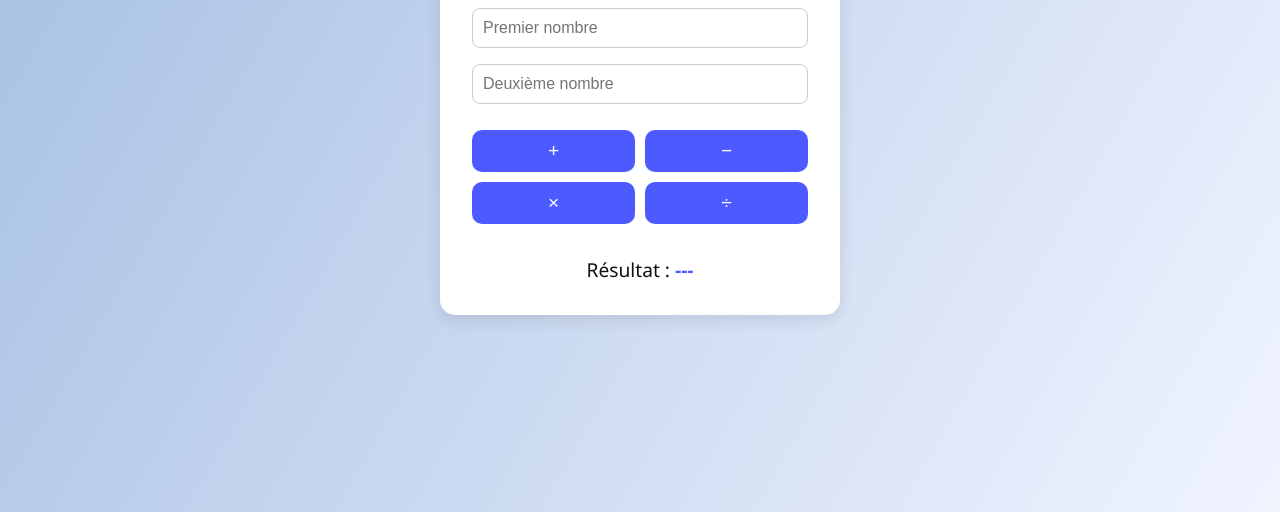
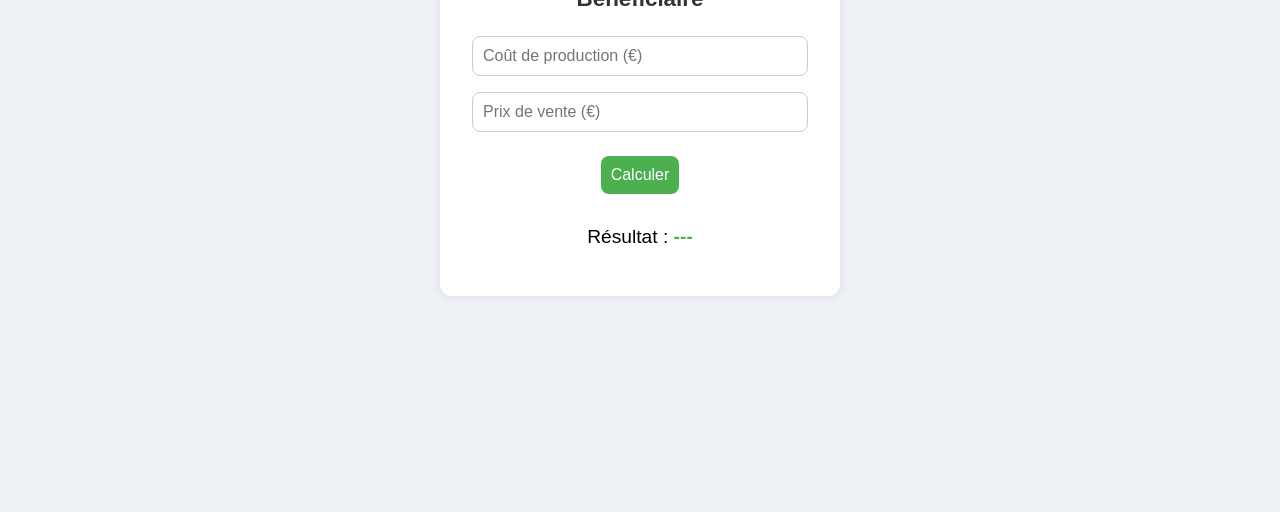
Before and after one commit to IsmailMahamat315/Mini_Calculatrice, a plain HTML site: page index.html in a window 1280 px wide. Shown: the part 288-800 px from the top of the page. Drawn offline with Linux system fonts and the light colour scheme.

Commit message:
ajout du redme

```diff
--- a/index.html
+++ b/index.html
@@ -2,28 +2,35 @@
 <html lang="fr">
 <head>
   <meta charset="UTF-8" />
-    <meta name="viewport" content="width=device-width, initial-scale=1.0"/>
-    <title>Mini Calculatrice</title>
-    <link rel="stylesheet" href="styles.css">
+  <meta name="viewport" content="width=device-width, initial-scale=1.0" />
+  <title>Calculatrice de Marge</title>
+  <link rel="stylesheet" href="styles.css" />
 </head>
 <body>
   <main class="calculatrice">
-        <h1>Mini Calculatrice</h1>
+    <h1>Calculatrice de Marge Bénéficiaire</h1>
+
     <form id="formulaire" onsubmit="return false;">
       <div class="inputs">
-                <input type="number" id="element1" placeholder="Premier nombre" aria-label="Premier nombre">
-                <input type="number" id="element2" placeholder="Deuxième nombre" aria-label="Deuxième nombre">
+        <input
+          type="number"
+          id="cout"
+          placeholder="Coût de production (€)"
+          required
+        />
+        <input
+          type="number"
+          id="vente"
+          placeholder="Prix de vente (€)"
+          required
+        />
       </div>
 
-            <div class="boutons">
-                <button type="button" onclick="calcul('+')">+</button>
-                <button type="button" onclick="calcul('-')">−</button>
-                <button type="button" onclick="calcul('*')">×</button>
-                <button type="button" onclick="calcul('/')">÷</button>
-            </div>
+      <button type="button" onclick="calculerMarge()">Calculer</button>
     </form>
 
     <div class="resultat" id="resultat">Résultat : <span id="valeur-resultat">---</span></div>
+    <div id="message"></div>
   </main>
 
   <script src="main.js"></script>
--- a/main.js
+++ b/main.js
@@ -1,37 +1,29 @@
-function calcul(operation) {
-    const champ1 = parseFloat(document.getElementById("element1").value);
-    const champ2 = parseFloat(document.getElementById("element2").value);
-    const valeurResultat = document.getElementById("valeur-resultat");
-    let resultat;
+function calculerMarge() {
+    const cout = parseFloat(document.getElementById("cout").value);
+    const vente = parseFloat(document.getElementById("vente").value);
+    const resultat = document.getElementById("valeur-resultat");
+    const message = document.getElementById("message");
 
-    // Vérification des champs
-    if (isNaN(champ1) || isNaN(champ2)) {
-        valeurResultat.textContent = "Veuillez entrer deux nombres valides.";
-        return;
+    // Vérification des entrées
+    if (isNaN(cout) || isNaN(vente)) {
+      resultat.textContent = "---";
+      message.textContent = "Veuillez entrer des valeurs valides.";
+      message.style.color = "red";
+      return;
     }
 
-    // Opération
-    switch (operation) {
-        case "+":
-            resultat = champ1 + champ2;
-            break;
-        case "-":
-            resultat = champ1 - champ2;
-            break;
-        case "*":
-            resultat = champ1 * champ2;
-            break;
-        case "/":
-            if (champ2 === 0) {
-                valeurResultat.textContent = "Erreur : division par zéro !";
-                return;
-            }
-            resultat = champ1 / champ2;
-            break;
-        default:
-            valeurResultat.textContent = "Opération invalide.";
-            return;
+    const marge = vente - cout;
+    resultat.textContent = marge.toFixed(2) + " €";
+
+    // Message selon le résultat
+    if (marge > 0) {
+      message.textContent = " Vous réalisez un bénéfice.";
+      message.style.color = "green";
+    } else if (marge === 0) {
+      message.textContent = "Vous êtes à l'équilibre.";
+      message.style.color = "orange";
+    } else {
+      message.textContent = " Vous êtes en perte.";
+      message.style.color = "red";
     }
-
-    valeurResultat.textContent = resultat;
-}
+  }
--- a/styles.css
+++ b/styles.css
@@ -6,82 +6,71 @@
   }
 
   body {
-    background: linear-gradient(120deg, #a3bde1, #f0f4ff);
-    font-family: 'Segoe UI', Tahoma, Geneva, Verdana, sans-serif;
-    color: #333;
+    background: #eef2f7;
+    font-family: Arial, sans-serif;
     display: flex;
     justify-content: center;
     align-items: center;
-    height: 100vh;
+    min-height: 100vh;
   }
 
-/* Conteneur principal */
   .calculatrice {
     background-color: white;
     padding: 2rem;
-    border-radius: 15px;
-    box-shadow: 0 5px 15px rgba(0, 0, 0, 0.1);
+    border-radius: 12px;
+    box-shadow: 0 0 10px rgba(0, 0, 0, 0.1);
     width: 90%;
     max-width: 400px;
     text-align: center;
   }
 
-/* Titre */
-.calculatrice h1 {
-    color: #4c5aff;
+  h1 {
+    color: #333;
     margin-bottom: 1.5rem;
-    text-transform: uppercase;
+    font-size: 1.4rem;
   }
 
-/* Champs de saisie */
-.inputs input {
-    width: 100%;
-    padding: 10px;
-    margin-bottom: 1rem;
-    font-size: 1rem;
-    border: 1px solid #ccc;
-    border-radius: 8px;
-    transition: border 0.3s ease;
+  .inputs {
+    display: flex;
+    flex-direction: column;
+    gap: 1rem;
   }
 
-.inputs input:focus {
-    border-color: #4c5aff;
-    outline: none;
+  input {
+    padding: 10px;
+    border-radius: 8px;
+    border: 1px solid #ccc;
+    font-size: 1rem;
   }
 
-/* Boutons */
-.boutons {
-    display: flex;
-    justify-content: space-between;
-    gap: 10px;
-    flex-wrap: wrap;
-    margin-top: 10px;
+  button {
+    margin-top: 1.5rem;
+    padding: 10px;
+    background-color: #4caf50;
+    color: white;
+    font-size: 1rem;
+    border: none;
+    border-radius: 8px;
+    cursor: pointer;
+    transition: background 0.3s;
   }
 
-.boutons button {
-    flex: 1 1 calc(50% - 10px);
-    padding: 10px 0;
-    font-size: 1.2rem;
-    background-color: #4c5aff;
-    color: white;
-    border: none;
-    border-radius: 10px;
-    cursor: pointer;
-    transition: background 0.3s ease;
+  button:hover {
+    background-color: #45a049;
   }
 
-.boutons button:hover {
-    background-color: #2f3ecb;
-}
-
-/* Résultat */
   .resultat {
     margin-top: 2rem;
     font-size: 1.2rem;
-    color: #111;
   }
 
   #valeur-resultat {
     font-weight: bold;
-    color: #4c5aff;
+    color: #4caf50;
   }
+
+  #message {
+    margin-top: 1rem;
+    font-size: 1rem;
+    color: #444;
+  }
```
Also changed, not shown: 1 other file. Lines whose indentation alone changed are shown as unchanged.
